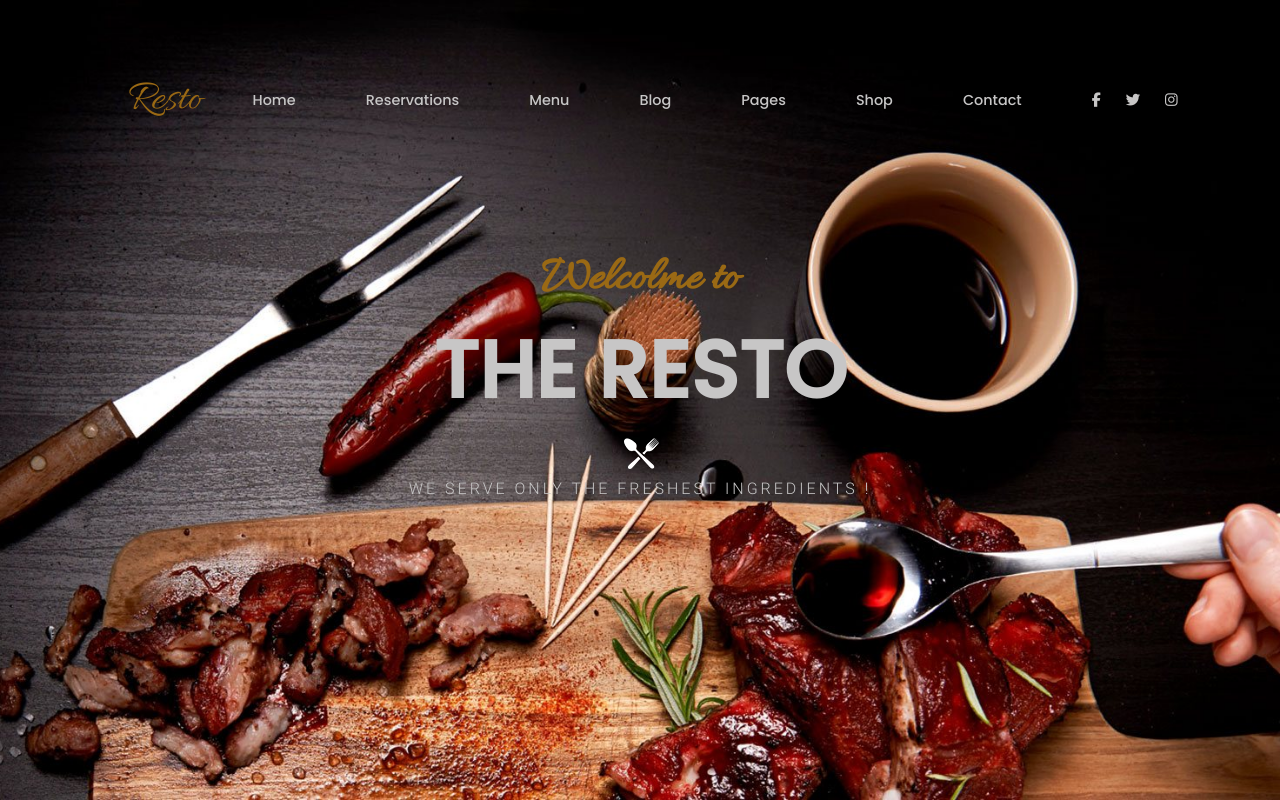
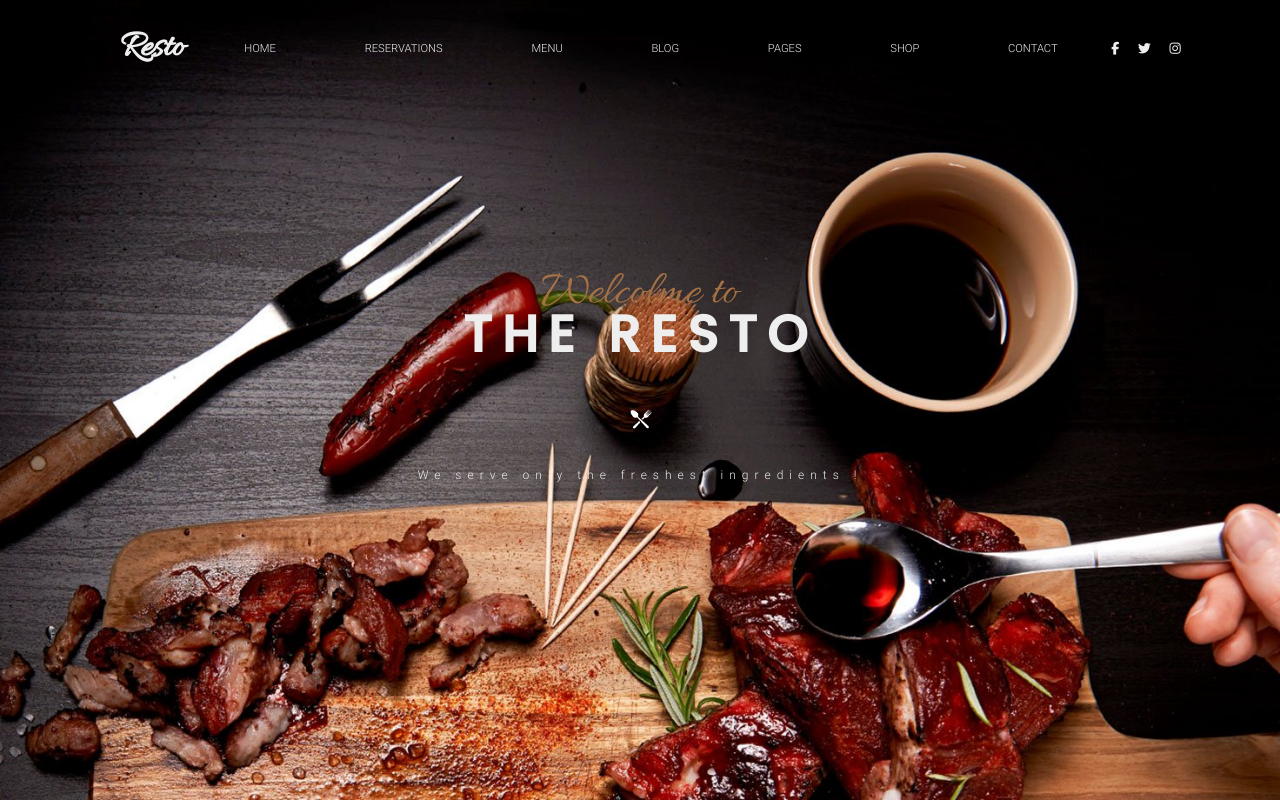
Before and after one commit to Kinayny/Little-Project, a PHP site: page / in a window 1280 px wide. Run offline with PHP 8.4, Linux system fonts and the light colour scheme.

Commit message:
Header end

```diff
--- a/SASS/The resto/assets/styles/_header.scss
+++ b/SASS/The resto/assets/styles/_header.scss
@@ -2,97 +2,78 @@
 
 header {
     background: url("../img/bg-slider-06.jpg") center/cover;
-    height: 100vh;
-    width: 100vw;
+    padding: 0 50px;
     color: $whity;
-    @media screen and (max-width:430){
-        height: 100vh;
+
+}
+
+// ******************* NAV ********************
+nav {
+    height: 12vh;
+    display: grid;
+    grid-template-columns: 10% 82% 8%;
+    align-items: center;
+    max-width: 1100px;
+    margin: 0 auto;
+
+    .logo {
+        font-family: $font1;
+        font-weight: 100;
+        font-size: 2rem;
+        text-align: left;
+        padding: 0 30px;
+    }
+    ul {
+        @include alignChildren(space-around);
+        text-transform: uppercase;
+        font-size: 0.7rem;
+            li {
+                cursor: pointer;
             }
     }
 
-nav {
-    width:80%;
-    height: 25vh;
-    display: flex;
-    justify-content: space-between;
-    align-items: center;
-    margin: 0 auto;
-    font-size: 0.9rem;
-    font-family: $font2;
-    @media screen and (max-width:1205px){
-        font-size: 0.7rem;
-    }
-    @media screen and (max-width:430px){
-        .left-part {
-            display: none;
-        }
-    }
-    @media screen and (max-width:430px){
-        .right-part {
-            font-size: 1.4rem;
+    .nav-icons{
+        @include alignChildren(space-around);
+        font-size: .8rem;
+
+        i {
+            transition: 0.2s;
+            cursor: pointer;
+            &:hover {
+                transform: scale(1.3);
             }
         }
     }
-.logo {
-    font-family: $font1;
-    color: $goldy;
-    font-size: 2.7rem;
-    padding-right: 50px;
-
-    @media screen and (max-width:1205px){
-        font-size: 2rem;
-    }
-    @media screen and (max-width:430px){
-        font-size: 3rem;
 }
 
+.header-text {
+    @include childCenter;
+    height: 88vh;
+
+    div {
+        margin-top: -150px;
+
+        h2{
+            font-family: $font1;
+            font-size: 3rem;
+            font-weight: 100;
+            color: $goldy;
         }
-.left-part ul{
-    display: flex;
-
+        h1 {
+            font-size: 3.2rem;
+            letter-spacing: 10px;
+            font-weight: 700;
+            margin-top: -28px;
+            font-family: $font2;
         }
-.left-part ul li {
-    width: 100%;
-    margin-right: 70px;
+        img {
+            height: 27px;
+            margin: 32px 0;
         }
-
-.right-part ul{
-    display: flex;
-}
-
-.right-part ul li{
-    margin-right: 25px;
-}
-
-.title {
-text-align: center;
-margin-top: 50px;
-}
-
-.title h1 {
-    font-family: $font2;
-    font-size: 5rem;
-    @media screen and (max-width:430px){
-        font-size: 3rem;
-        margin: 30px auto;
+        h6 {
+            font-size: 0.75rem;
+            letter-spacing: 6px;
+            font-weight: 100;
         }
     }
-.title h2{
-    font-family: $font1;
-    font-size: 3rem;
-    color: $goldy;
-    @media screen and (max-width:430px){
-        font-size: 2.7rem;
 }
-}
-
-.title p {
-    font-family: $font3;
-    text-transform: uppercase;
-    font-size: 1rem;
-    letter-spacing: 3px;
-    @media screen and (max-width:430px){
-        font-size: 1.5rem;
-        font-weight: bold;
-    }
-}
--- a/SASS/The resto/assets/styles/index.css
+++ b/SASS/The resto/assets/styles/index.css
@@ -18,124 +18,105 @@
   list-style: none;
 }
 
+body {
+  text-align: center;
+  font-family: Roboto, sans-serif;
+  background: #21201e;
+}
+
 header {
   background: url("../img/bg-slider-06.jpg") center/cover;
-  height: 100vh;
-  width: 100vw;
-  color: rgb(199, 198, 198);
-}
-@media screen and (max-width: 430) {
-  header {
-    height: 100vh;
-  }
+  padding: 0 50px;
+  color: #eee;
 }
 
 nav {
-  width: 80%;
-  height: 25vh;
+  height: 12vh;
+  display: grid;
+  grid-template-columns: 10% 82% 8%;
+  -webkit-box-align: center;
+      -ms-flex-align: center;
+          align-items: center;
+  max-width: 1100px;
+  margin: 0 auto;
+}
+nav .logo {
+  font-family: Allura, cursif;
+  font-weight: 100;
+  font-size: 2rem;
+  text-align: left;
+  padding: 0 30px;
+}
+nav ul {
   display: -webkit-box;
   display: -ms-flexbox;
   display: flex;
-  -webkit-box-pack: justify;
-      -ms-flex-pack: justify;
-          justify-content: space-between;
   -webkit-box-align: center;
       -ms-flex-align: center;
           align-items: center;
-  margin: 0 auto;
-  font-size: 0.9rem;
-  font-family: Poppins, sans-serif;
+  -ms-flex-pack: distribute;
+      justify-content: space-around;
+  text-transform: uppercase;
+  font-size: 0.7rem;
 }
-@media screen and (max-width: 1205px) {
-  nav {
-    font-size: 0.7rem;
-  }
+nav ul li {
+  cursor: pointer;
 }
-@media screen and (max-width: 430px) {
-  nav .left-part {
-    display: none;
-  }
-}
-@media screen and (max-width: 430px) {
-  nav .right-part {
-    font-size: 1.4rem;
-  }
-}
-
-.logo {
-  font-family: Allura, cursif;
-  color: rgb(154, 105, 20);
-  font-size: 2.7rem;
-  padding-right: 50px;
-}
-@media screen and (max-width: 1205px) {
-  .logo {
-    font-size: 2rem;
-  }
-}
-@media screen and (max-width: 430px) {
-  .logo {
-    font-size: 3rem;
-  }
-}
-
-.left-part ul {
+nav .nav-icons {
   display: -webkit-box;
   display: -ms-flexbox;
   display: flex;
+  -webkit-box-align: center;
+      -ms-flex-align: center;
+          align-items: center;
+  -ms-flex-pack: distribute;
+      justify-content: space-around;
+  font-size: 0.8rem;
+}
+nav .nav-icons i {
+  -webkit-transition: 0.2s;
+  transition: 0.2s;
+  cursor: pointer;
+}
+nav .nav-icons i:hover {
+  -webkit-transform: scale(1.3);
+          transform: scale(1.3);
 }
 
-.left-part ul li {
-  width: 100%;
-  margin-right: 70px;
-}
-
-.right-part ul {
+.header-text {
   display: -webkit-box;
   display: -ms-flexbox;
   display: flex;
+  -webkit-box-pack: center;
+      -ms-flex-pack: center;
+          justify-content: center;
+  -webkit-box-align: center;
+      -ms-flex-align: center;
+          align-items: center;
+  height: 88vh;
 }
-
-.right-part ul li {
-  margin-right: 25px;
+.header-text div {
+  margin-top: -150px;
 }
-
-.title {
-  text-align: center;
-  margin-top: 50px;
-}
-
-.title h1 {
-  font-family: Poppins, sans-serif;
-  font-size: 5rem;
-}
-@media screen and (max-width: 430px) {
-  .title h1 {
-    font-size: 3rem;
-    margin: 30px auto;
-  }
-}
-
-.title h2 {
+.header-text div h2 {
   font-family: Allura, cursif;
   font-size: 3rem;
-  color: rgb(154, 105, 20);
+  font-weight: 100;
+  color: rgb(166, 114, 69);
 }
-@media screen and (max-width: 430px) {
-  .title h2 {
-    font-size: 2.7rem;
-  }
+.header-text div h1 {
+  font-size: 3.2rem;
+  letter-spacing: 10px;
+  font-weight: 700;
+  margin-top: -28px;
+  font-family: Poppins, sans-serif;
 }
-
-.title p {
-  font-family: Roboto, sans-serif;
-  text-transform: uppercase;
-  font-size: 1rem;
-  letter-spacing: 3px;
+.header-text div img {
+  height: 27px;
+  margin: 32px 0;
 }
-@media screen and (max-width: 430px) {
-  .title p {
-    font-size: 1.5rem;
-    font-weight: bold;
-  }
+.header-text div h6 {
+  font-size: 0.75rem;
+  letter-spacing: 6px;
+  font-weight: 100;
 }/*# sourceMappingURL=index.css.map */
--- a/SASS/The resto/index.html
+++ b/SASS/The resto/index.html
@@ -3,19 +3,23 @@
   <head>
     <meta charset="UTF-8" />
     <meta name="viewport" content="width=device-width, initial-scale=1.0" />
-    <title>Document</title>
+    <title>Resto - Votre resturant gastronomique à Annemasse, cuisine, produits bio</title>
+    <meta name="description" content="Restaurant gastronomique, Resto propose des produit bio du terroire, ouvert 7/7">
     <link rel="stylesheet" href="../The resto/assets/styles/index.css" />
+    <link rel="shorcut icon" href="./assets/img/ic-plate.png">
     <link
       rel="stylesheet"
       href="https://cdnjs.cloudflare.com/ajax/libs/font-awesome/6.5.2/css/all.min.css"
     />
   </head>
+
   <body>
     <header>
       <nav>
-        <div class="logo">Resto</div>
-        <div class="left-part">
-          <ul>
+        <div class="logo">
+          <h3>Resto</h3>
+        </div>
+          <ul class="nav-elements">
             <li>Home</li>
             <li>Reservations</li>
             <li>Menu</li>
@@ -25,19 +29,19 @@
             <li>Contact</li>
           </ul>
         </div>
-        <div class="right-part">
-          <ul>
-            <li><i class="fa-brands fa-facebook-f"></i></li>
-            <li><i class="fa-brands fa-twitter"></i></li>
-            <li><i class="fa-brands fa-instagram"></i></li>
-          </ul>
+        <div class="nav-icons">
+            <i class="fa-brands fa-facebook-f"></i>
+            <i class="fa-brands fa-twitter"></i>
+            <i class="fa-brands fa-instagram"></i>
         </div>
       </nav>
-      <div class="title">
+      <div class="header-text">
+        <div>
           <h2>Welcolme to</h2>
-        <h1>THE RESTO</h1>
-        <img src="./assets/img/ic-plate-big.png" alt="ic-plate-big">
-        <p>We serve only the freshest ingredients !</p>
+          <h1>THE RESTO</h1>
+          <img src="./assets/img/ic-plate-big.png" alt="ic-plate-big">
+          <h6>We serve only the freshest ingredients !</h6>
+        </div>
       </div>
     </header>
   </body>
```
Also changed, not shown: SASS/The resto/_settings.scss (+26 -2 lines), 1 other file. Lines whose indentation alone changed are shown as unchanged.
